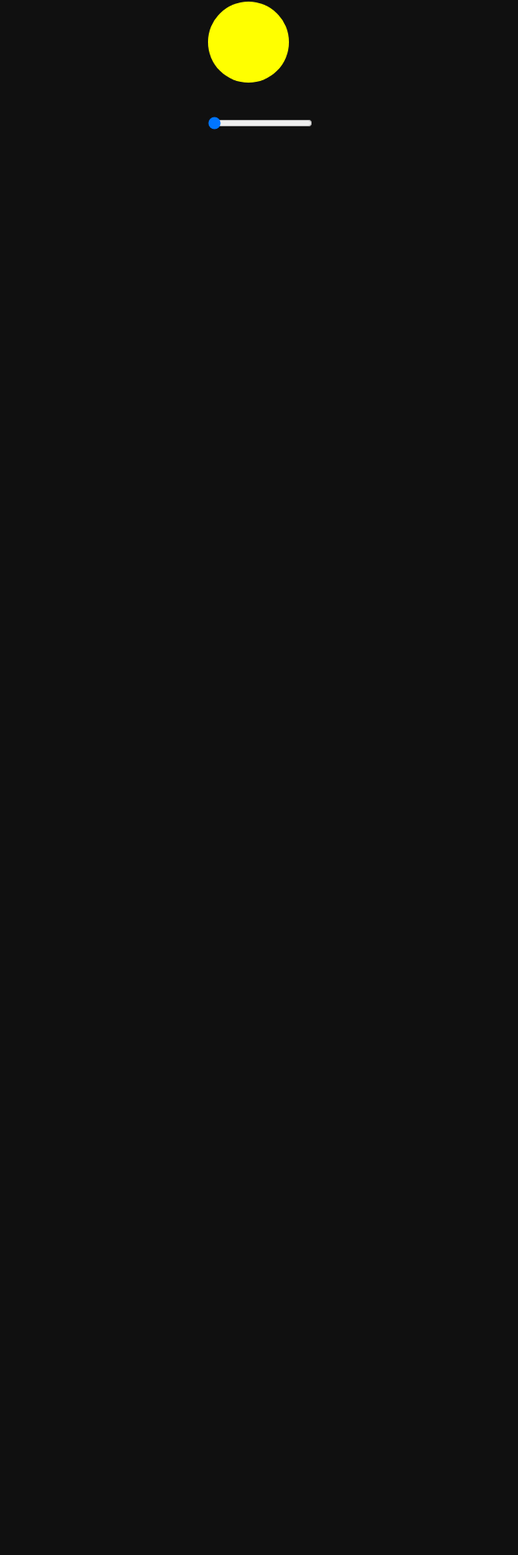
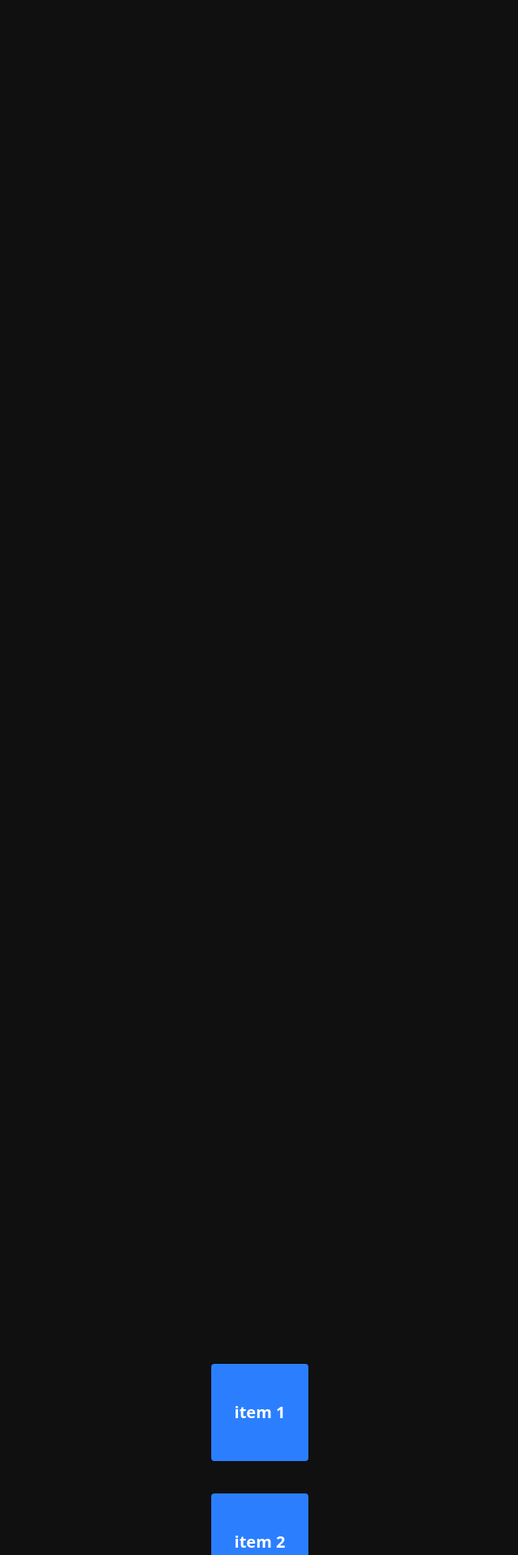
Before and after one commit to Mohamed-17/motion.dev-transform, a Next.js app: page / in a window 1280 px wide. Shown: the part 236-2156 px from the top of the page at 81% size, without its empty margins (319-959 px from the left). Before the commit the page ends 800 px from the top, so only its background shows below. Built offline with nearby package versions, Linux system fonts and the light colour scheme.

Commit message:
whileInView| motion.dev

```diff
--- a/app/page.tsx
+++ b/app/page.tsx
@@ -1,24 +1,21 @@
-"use client";
 import React from "react";
-import { motion, useSpring } from "motion/react";
+import * as motion from "motion/react-client";
 function HomePage() {
-  const motionScale = useSpring(1);
-  const onChangeEvent = (e: React.ChangeEvent<HTMLInputElement>) => {
-    motionScale.set(parseFloat(e.target.value));
-  };
   return (
-    <div>
-      <motion.div className="box" style={{ scale: motionScale }} />
-
-      <div className="mt-10">
-        <input
-          type="range"
-          onChange={onChangeEvent}
-          step={1}
-          min={1}
-          max={6}
-          defaultValue={1}
-        />
+    <div className=" text-white w-full h-[200vh]">
+      <div className="flex w-full justify-center mt-[150rem] items-center">
+        <div className="flex flex-col gap-10 ">
+          {Array.from({ length: 6 }, (_, index) => index + 1).map((item) => (
+            <motion.div
+              key={item}
+              initial={{ scale: 0.5, opacity: 0 }}
+              whileInView={{ scale: 1, opacity: 1 }}
+              className="text-white bg-blue-500 w-30 flex justify-center items-center font-bold text-xl h-30 rounded"
+            >
+              item {item}
+            </motion.div>
+          ))}
+        </div>
       </div>
     </div>
   );
```
